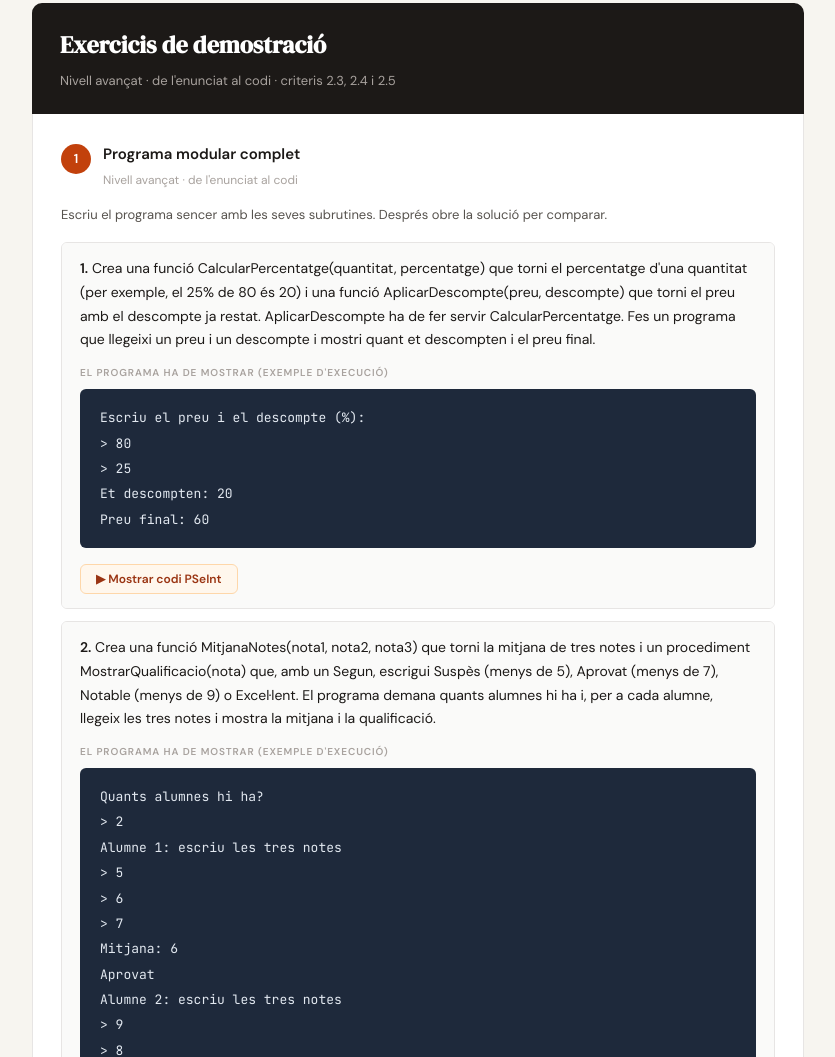
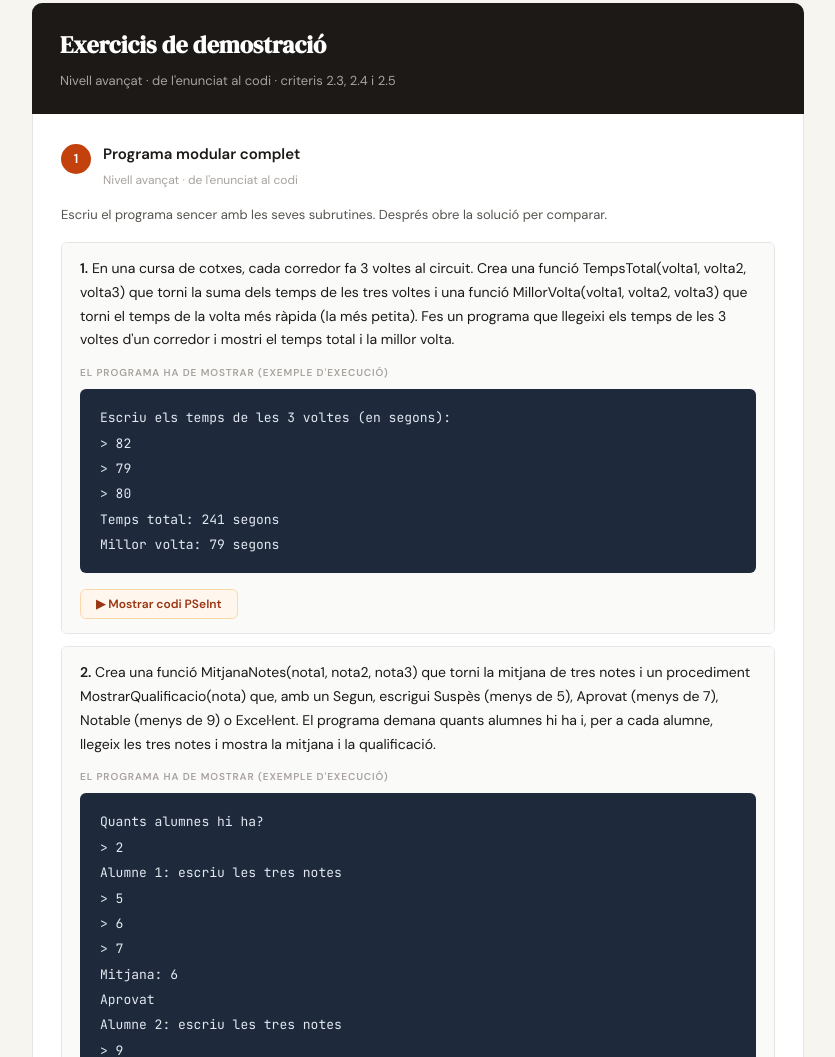
Before and after one commit to Josep-merce/MOPT, a plain HTML site: page public_html/a3-2-descomposicio-modular.html in a window 1280 px wide. Shown: the part 7074-8131 px from the top of the page, without its empty margins (222-1057 px from the left). Drawn offline with Linux system fonts and the light colour scheme.

Commit message:
A3.2: canvia l'exercici de percentatges per un de corredors de cotxes
Co-Authored-By: Claude Opus 5.5 <noreply@anthropic.com>
Claude-Session: https://claude.ai/code/session_01LDfjBUncJsYPoChp6paEb8

```diff
--- a/public_html/a3-2-descomposicio-modular.html
+++ b/public_html/a3-2-descomposicio-modular.html
@@ -504,10 +504,10 @@ function checkQ(grp,btn,i,choice){
 
 /* ── Exercici 4 ── */
 const E4 = [
-  { ctx:'Crea una funció CalcularPercentatge(quantitat, percentatge) que torni el percentatge d\'una quantitat (per exemple, el 25% de 80 és 20) i una funció AplicarDescompte(preu, descompte) que torni el preu amb el descompte ja restat. AplicarDescompte ha de fer servir CalcularPercentatge. Fes un programa que llegeixi un preu i un descompte i mostri quant et descompten i el preu final.',
-    run:"Escriu el preu i el descompte (%):\n> 80\n> 25\nEt descompten: 20\nPreu final: 60",
-    code:"Funcion resultat <- CalcularPercentatge(quantitat, percentatge)\n    Definir resultat Como Real;\n    resultat <- quantitat * percentatge / 100;\nFinFuncion\n\nFuncion preuFinal <- AplicarDescompte(preu, descompte)\n    Definir preuFinal Como Real;\n    preuFinal <- preu - CalcularPercentatge(preu, descompte);\nFinFuncion\n\nProceso Rebaixes\n    Definir preu, descompte Como Real;\n    Escribir 'Escriu el preu i el descompte (%):';\n    Leer preu;\n    Leer descompte;\n    Escribir 'Et descompten: ', CalcularPercentatge(preu, descompte);\n    Escribir 'Preu final: ', AplicarDescompte(preu, descompte);\nFinProceso",
-    exp:'El percentatge d\'una quantitat és quantitat * percentatge / 100. AplicarDescompte no repeteix aquest càlcul: crida CalcularPercentatge i resta el resultat al preu. Valida-les per separat: CalcularPercentatge(80, 25) ha de tornar 20 i AplicarDescompte(80, 25) ha de tornar 60.' },
+  { ctx:'En una cursa de cotxes, cada corredor fa 3 voltes al circuit. Crea una funció TempsTotal(volta1, volta2, volta3) que torni la suma dels temps de les tres voltes i una funció MillorVolta(volta1, volta2, volta3) que torni el temps de la volta més ràpida (la més petita). Fes un programa que llegeixi els temps de les 3 voltes d\'un corredor i mostri el temps total i la millor volta.',
+    run:"Escriu els temps de les 3 voltes (en segons):\n> 82\n> 79\n> 80\nTemps total: 241 segons\nMillor volta: 79 segons",
+    code:"Funcion total <- TempsTotal(volta1, volta2, volta3)\n    Definir total Como Entero;\n    total <- volta1 + volta2 + volta3;\nFinFuncion\n\nFuncion millor <- MillorVolta(volta1, volta2, volta3)\n    Definir millor Como Entero;\n    millor <- volta1;\n    Si volta2 < millor Entonces\n        millor <- volta2;\n    FinSi\n    Si volta3 < millor Entonces\n        millor <- volta3;\n    FinSi\nFinFuncion\n\nProceso Cursa\n    Definir v1, v2, v3 Como Entero;\n    Escribir 'Escriu els temps de les 3 voltes (en segons):';\n    Leer v1;\n    Leer v2;\n    Leer v3;\n    Escribir 'Temps total: ', TempsTotal(v1, v2, v3), ' segons';\n    Escribir 'Millor volta: ', MillorVolta(v1, v2, v3), ' segons';\nFinProceso",
+    exp:'Dues funcions, cadascuna amb una sola feina: TempsTotal suma i MillorVolta busca el mínim (comença suposant que la primera és la millor i la canvia si en troba una de més petita). Valida-les per separat: TempsTotal(82, 79, 80) ha de tornar 241 i MillorVolta(82, 79, 80) ha de tornar 79.' },
   { ctx:'Crea una funció MitjanaNotes(nota1, nota2, nota3) que torni la mitjana de tres notes i un procediment MostrarQualificacio(nota) que, amb un Segun, escrigui Suspès (menys de 5), Aprovat (menys de 7), Notable (menys de 9) o Excel·lent. El programa demana quants alumnes hi ha i, per a cada alumne, llegeix les tres notes i mostra la mitjana i la qualificació.',
     run:"Quants alumnes hi ha?\n> 2\nAlumne 1: escriu les tres notes\n> 5\n> 6\n> 7\nMitjana: 6\nAprovat\nAlumne 2: escriu les tres notes\n> 9\n> 8\n> 10\nMitjana: 9\nExcel·lent",
     code:"Funcion mitjana <- MitjanaNotes(nota1, nota2, nota3)\n    Definir mitjana Como Real;\n    mitjana <- (nota1 + nota2 + nota3) / 3;\nFinFuncion\n\nFuncion MostrarQualificacio(nota)\n    // trunc treu els decimals: 6.5 passa a ser 6\n    Segun trunc(nota) Hacer\n        0, 1, 2, 3, 4:\n            Escribir 'Suspès';\n        5, 6:\n            Escribir 'Aprovat';\n        7, 8:\n            Escribir 'Notable';\n        9, 10:\n            Escribir 'Excel·lent';\n        De Otro Modo:\n            Escribir 'Nota no vàlida';\n    FinSegun\nFinFuncion\n\nProceso Butlleti\n    Definir alumnes, i Como Entero;\n    Definir nota1, nota2, nota3, mitjana Como Real;\n    Escribir 'Quants alumnes hi ha?';\n    Leer alumnes;\n    Para i <- 1 Hasta alumnes Hacer\n        Escribir 'Alumne ', i, ': escriu les tres notes';\n        Leer nota1;\n        Leer nota2;\n        Leer nota3;\n        mitjana <- MitjanaNotes(nota1, nota2, nota3);\n        Escribir 'Mitjana: ', mitjana;\n        MostrarQualificacio(mitjana);\n    FinPara\nFinProceso",
```
